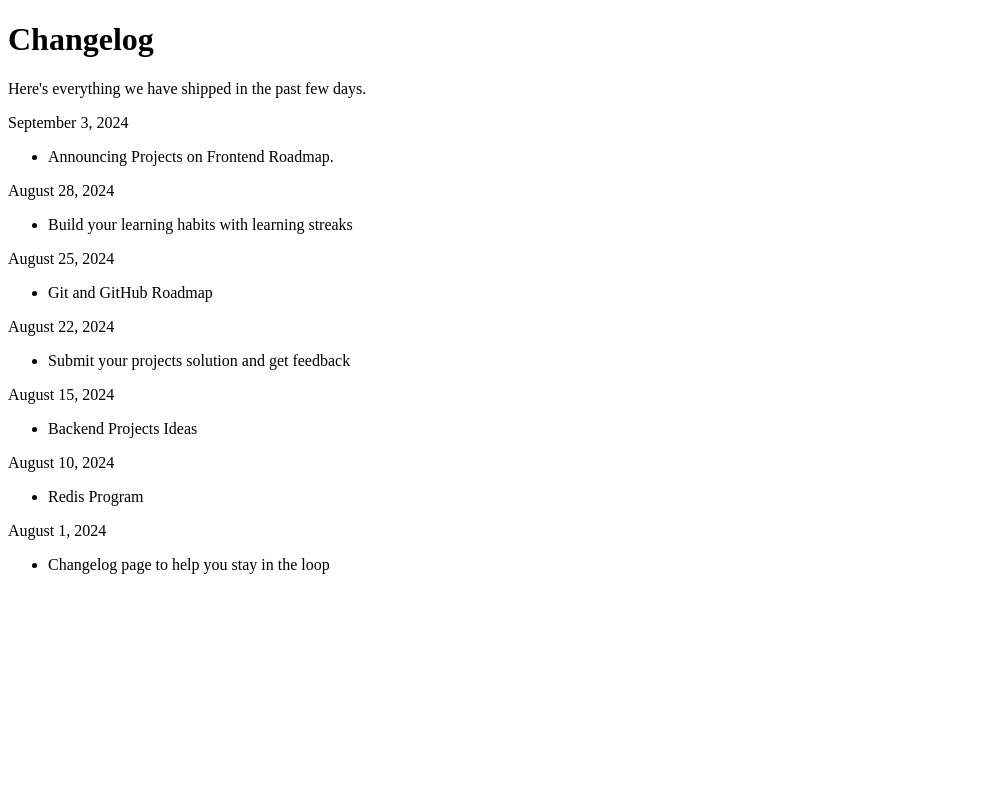
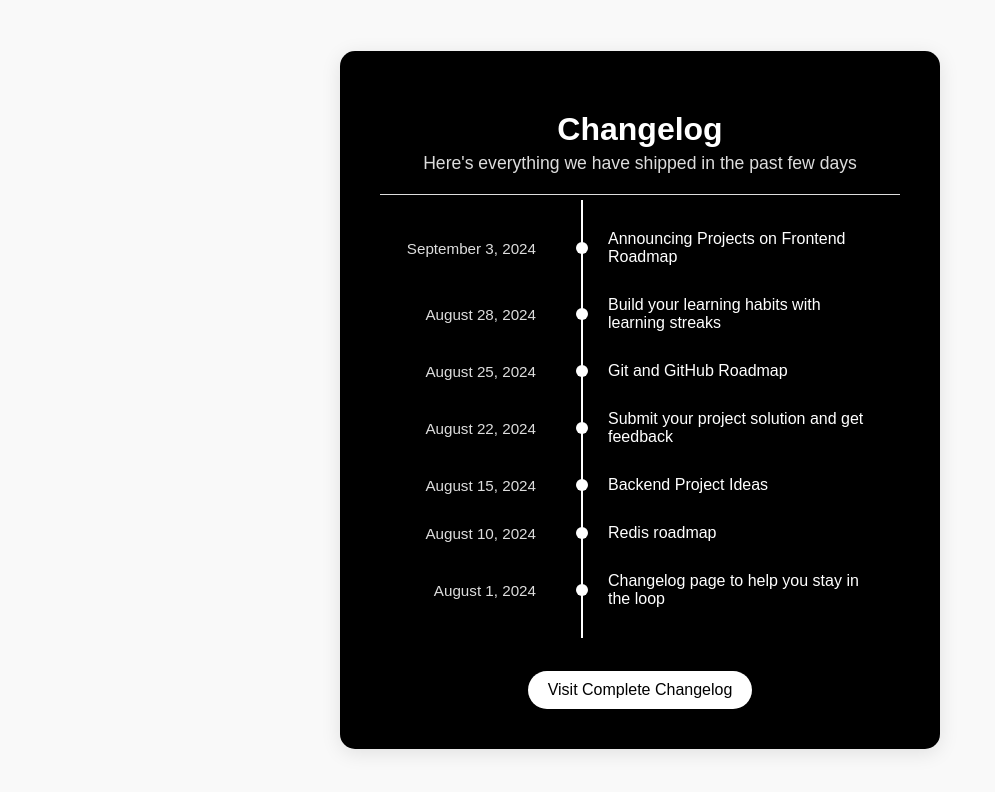
Before and after one commit to Zeek04/changelog, a plain HTML site: page index.html in a window 1280 px wide. Shown: the whole page, without its empty margins (0-995 px from the left). Drawn offline with Linux system fonts and the light colour scheme.

Commit message:
Added css and align items to match project description

```diff
--- a/index.html
+++ b/index.html
@@ -1,91 +1,59 @@
 <!DOCTYPE html>
 <html lang="en">
   <head>
-    <meta charset="UTF-8">
-    <meta name="viewport" content="width=device-width, initial-scale=1.0">
+    <meta charset="UTF-8" />
+    <meta name="viewport" content="width=device-width, initial-scale=1.0" />
     <title>Changelog</title>
-    <link rel="stylesheet" href="style.css"/>
+    <link rel="stylesheet" href="style.css" />
   </head>
   <body>
+    <div class="changelog">
       <div class="header-container">
-        <h1 id="">Changelog</h1>
-        <p>Here's everything we have shipped in the past few days.</p>
+        <h1>Changelog</h1>
+        <p>Here's everything we have shipped in the past few days</p>
       </div>
-
       <div class="changelog-container">
-
         <div class="changelog-entry">
           <div class="date">September 3, 2024</div>
-
+          <div class="dot"></div>
+          <div class="items">Announcing Projects on Frontend Roadmap</div>
+        </div>
+        <div class="changelog-entry">
+          <div class="date">August 28, 2024</div>
+          <div class="dot"></div>
           <div class="items">
-                <ul>
-                    <li>Announcing Projects on Frontend Roadmap.</li>
-                </ul>
+            Build your learning habits with learning streaks
           </div>
         </div>
-
         <div class="changelog-entry">
-            <div class="date">August 28, 2024</div>
-
-            <div class="items">
-                <ul>
-                    <li>Build your learning habits with learning streaks</li>
-                </ul>
+          <div class="date">August 25, 2024</div>
+          <div class="dot"></div>
+          <div class="items">Git and GitHub Roadmap</div>
+        </div>
+        <div class="changelog-entry">
+          <div class="date">August 22, 2024</div>
+          <div class="dot"></div>
+          <div class="items">Submit your project solution and get feedback</div>
+        </div>
+        <div class="changelog-entry">
+          <div class="date">August 15, 2024</div>
+          <div class="dot"></div>
+          <div class="items">Backend Project Ideas</div>
+        </div>
+        <div class="changelog-entry">
+          <div class="date">August 10, 2024</div>
+          <div class="dot"></div>
+          <div class="items">Redis roadmap</div>
+        </div>
+        <div class="changelog-entry">
+          <div class="date">August 1, 2024</div>
+          <div class="dot"></div>
+          <div class="items">Changelog page to help you stay in the loop</div>
         </div>
       </div>
-
-        <div class="changelog-entry">
-            <div class="date">August 25, 2024</div>
-
-            <div class="items">
-                <ul>
-                    <li>Git and GitHub Roadmap</li>
-                </ul>
+      <div class="button-container">
+        <button>Visit Complete Changelog</button>
       </div>
     </div>
-
-        <div class="changelog-entry">
-            <div class="date">August 22, 2024</div>
-
-            <div class="items">
-                <ul>
-                    <li>Submit your projects solution and get feedback</li>
-                </ul>
-            </div>
-        </div>
-
-        <div class="changelog-entry">
-            <div class="date">August 15, 2024</div>
-
-            <div class="items">
-                <ul>
-                    <li>Backend Projects Ideas</li>
-                </ul>
-            </div>
-        </div>
-
-        <div class="changelog-entry">
-            <div class="date">August 10, 2024</div>
-
-            <div class="items">
-                <ul>
-                    <li>Redis Program</li>
-                </ul>
-            </div>
-        </div>
-
-        <div class="changelog-entry">
-            <div class="date">August 1, 2024</div>
-
-            <div class="items">
-                <ul>
-                    <li>Changelog page to help you stay in the loop</li>
-                </ul>
-            </div>
-        </div>
-    </div>
-
-
-
   </body>
 </html>
--- a/style.css
+++ b/style.css
@@ -0,0 +1,124 @@
+*{
+    margin: 0;
+    padding: 0;
+    box-sizing: border-box;
+}
+
+body {
+    font-family: Arial, sans-serif;
+    display: flex;
+    justify-content: center;
+    align-items: center;
+    height: 100vh;
+    background-color: #f9f9f9f9;
+}
+
+.changelog{
+    background-color: black;
+    border-radius: 15px;
+    box-shadow: 0 4px 20px rgba(0, 0, 0, 0.1);
+    padding: 40px;
+    max-width: 600px;
+    width: 100%;
+    text-align: center;
+}
+
+.header-container {
+    padding: 20px;
+    border-bottom: 1px solid #ddd;
+}
+
+.header-container h1 {
+    margin: 0;
+    font-size: 2em;
+    color: #fff;
+}
+
+.header-container p {
+    color: #ddd;
+    margin: 5px 0 0;
+    font-size: 1.1rem;
+}
+
+.changelog-container {
+    margin: 20px auto;
+    max-width: 800px;
+    padding: 0 20px;
+}
+
+.changelog-entry {
+    display: flex;
+    align-items: center;
+    justify-content: space-between;
+    padding: 15px 0;
+}
+
+.date {
+    flex: 1;
+    text-align: right;
+    color: #ddd;
+    font-size: 0.95rem;
+    padding-right: 20px;
+}
+
+.dot {
+    display: inline-block;
+    width: 12px;
+    height: 12px;
+    background-color: #fff;
+    border-radius: 50%;
+    margin: 0 20px;
+    position: relative;
+}
+
+.dot::before{
+    content: '';
+    position: absolute;
+    top: 50%;
+    left: 50%;
+    transform: translate(-50%, -50%);
+    width: 2px;
+    height: 6rem;
+    background-color: #fff;
+}
+
+.dot::after {
+    content: '';
+    position: absolute;
+    top: 100%;
+    left: 50%;
+    transform: translateX(-50%);
+    width: 2px;
+    height: 3rem;
+    background-color: #fff;
+}
+
+.changelog-entry:last-child .dot::after {
+    display: none; /* Remove the line for the last item */
+}
+
+.items {
+    flex: 2;
+    text-align: left;
+    font-size: 16px;
+    color: #fff;
+}
+
+.button-container {
+    margin-top: 3rem;
+}
+
+button {
+    padding: 10px 20px;
+    border: none;
+    background-color: #fff;
+    color: black;
+    font-size: 1rem;
+    border-radius: 20px;
+    cursor: pointer;
+    transition: background-color 0.3s ease;
+}
+
+button:hover {
+    background-color: #555;
+}
```
Lines whose indentation alone changed are shown as unchanged.
